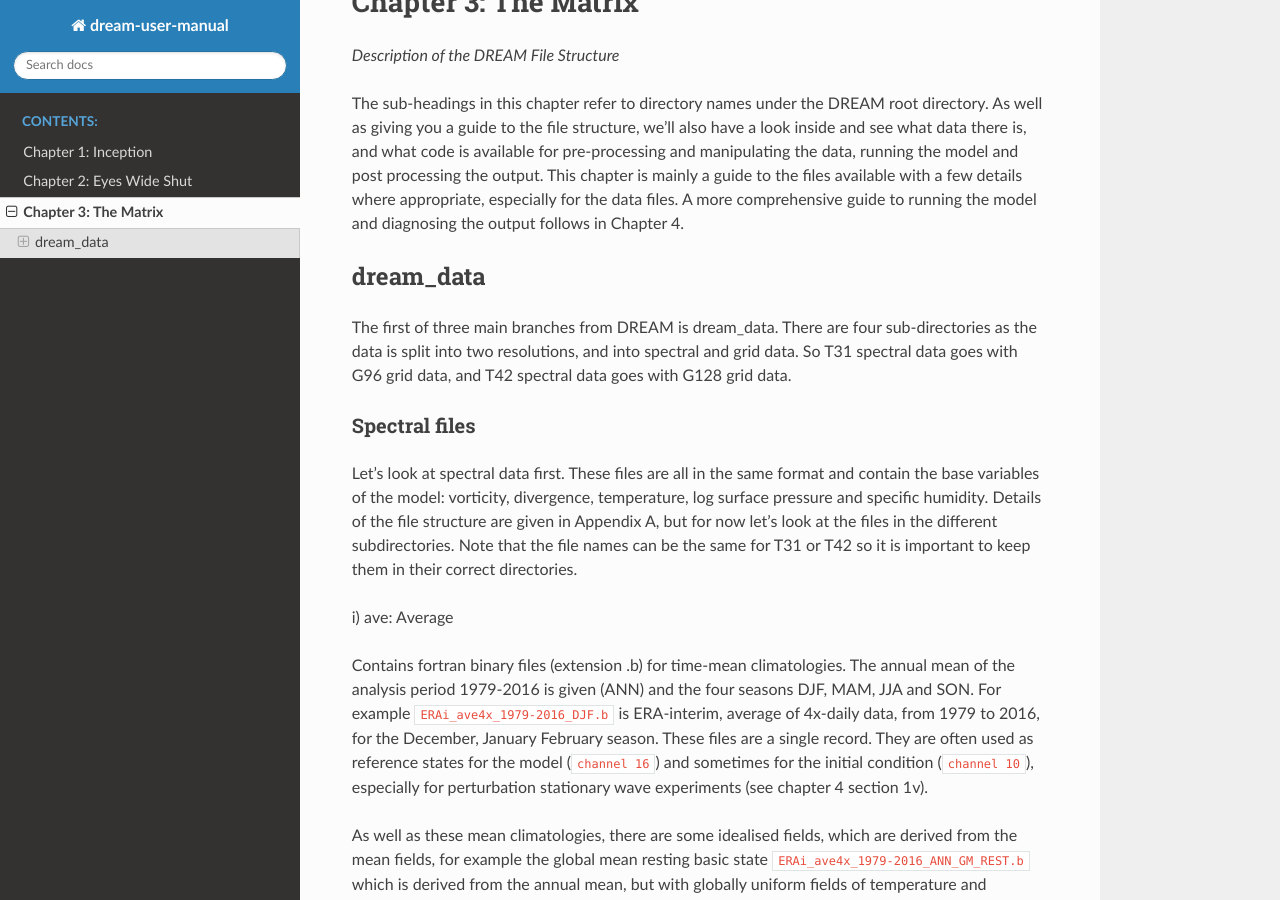
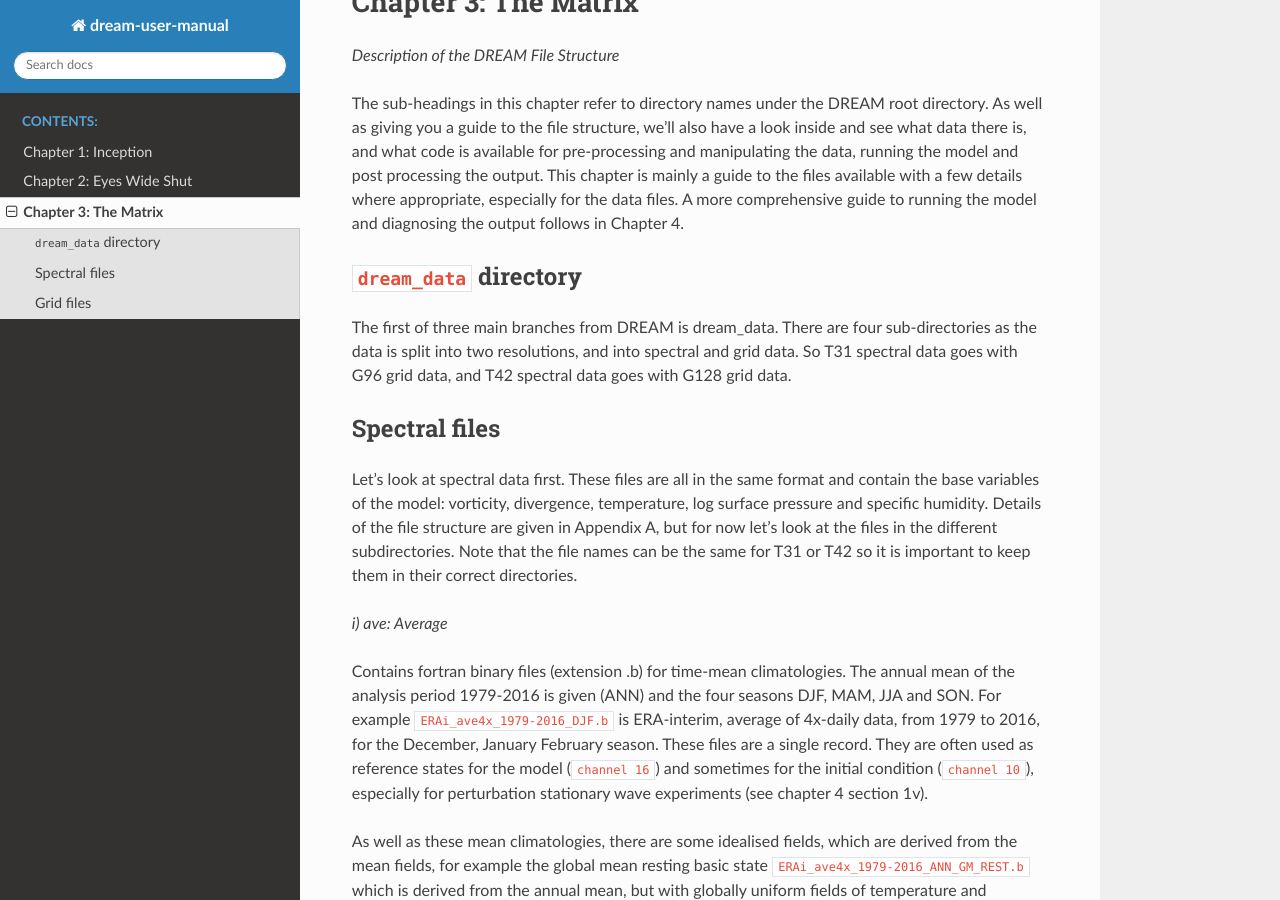
Before and after one commit to dream-gcm/usermanual, a Sphinx documentation site: the page built from source/Chapter3.md, in a window 1280 px wide and 900 px high, scrolled down 364 px. Built offline with Sphinx 7.4.7 and the Read the Docs theme 2.0.0, drawn with Linux system fonts in a browser that asks for light colours; pages that are not in the unit, such as notebooks, are missing from menus.

Commit message:
SLX: chapter3 fix

```diff
--- a/source/Chapter3.md
+++ b/source/Chapter3.md
@@ -6,14 +6,14 @@ _Description of the DREAM File Structure_
 The sub-headings in this chapter refer to directory names under the DREAM root directory. As well as giving you a guide to the file structure, we’ll also have a look inside and see what data there is, and what code is available for pre-processing and manipulating the data, running the model and post processing the output. This chapter is mainly a guide to the files available with a few details where appropriate, especially for the data files. A more comprehensive guide to running the model and diagnosing the output follows in Chapter 4.
 
 
-## dream_data
+## `dream_data` directory
 The first of three main branches from DREAM is dream_data. There are four sub-directories as the data is split into two resolutions, and into spectral and grid data. So T31 spectral data goes with G96 grid data, and T42 spectral data goes with G128 grid data.
 
 
-### Spectral files
+## Spectral files
 Let's look at spectral data first. These files are all in the same format and contain the base variables of the model: vorticity, divergence, temperature, log surface pressure and specific humidity. Details of the file structure are given in Appendix A, but for now let’s look at the files in the different subdirectories. Note that the file names can be the same for T31 or T42 so it is important to keep them in their correct directories.
 
-i) ave: Average
+_i) ave: Average_
 
 Contains fortran binary files (extension .b) for time-mean climatologies. The annual mean of the analysis period 1979-2016 is given (ANN) and the four seasons DJF, MAM, JJA and SON. For example  `ERAi_ave4x_1979-2016_DJF.b`
  is ERA-interim, average of 4x-daily data, from 1979 to 2016, for the December, January February season.
@@ -26,12 +26,12 @@ which is derived from the annual mean, but with globally uniform fields of tempe
 Another example `ERAi_ave4x_1979-2016_DJF_ZM.b` is the time-mean zonal mean from DJF and `ERAi_ave4x_1979-2016_DJF_ZM_SYM.b`
 is the same but symmetrical about the equator. The code to create these files is outlined in the next section.
 
-ii) cyc: Cycle
+_ii) cyc: Cycle_
 
 `ERAi_cyc4x_1979-2016_RM41.b` contains the mean annual cycle over the analysis period.
 This file is 4x daily data over one model year of 365.25 days. So it has 1461 records. It is based on a simple mean by calendar date which has then been smoothed with a 10-day running mean (RM41 for 41-point running mean).
 
-iii) fan: Forcing Anomaly
+_iii) fan: Forcing Anomaly_
 
 Still in the same data format, but these files are actually tendencies rather than states. They are mostly idealised heating fields but can be used to add a perturbation forcing to any model variable, read into `channel 15`. They are usually just one record for a time independent perturbation but they can also be a sequence. So for example `CPac_EQ180E_40x15_Deep_2dpd_fan.b`.
 
@@ -39,13 +39,13 @@ Is a Central Pacific heating anomaly centred at the equator and 180 degrees long
 
 `_fan` files can be more sophisticated, with for example a canonical MJO sequence. The model can be set to read sequential records at a user-defined rate. When the model reaches the end of the file it will return to the beginning for a cyclic perturbation.
 
-iv) fbs: Forcing the Basic State
+_iv) fbs: Forcing the Basic State_
 
 These are single-record files that contain tendency information in the standard spectral format. They are read into the `channel 13` to provide the basic forcing for the model. If an _fbs file is chosen to force the model it should be used in conjunction with the correct initial condition, which corresponds to the desired basic state.  This is because an _fbs file contains exactly the value required to cancel the tendency that the unforced model would have if it were integrated one timestep forward from that basic state. So if the basic state is used as an initial condition in conjunction with its _fbs file, there will be no development in the model. It will step forward in time and its state will remain the same as its initial condition. So if you read  `fbs/ERAi_ave4x_1979-2016_DJF_fbs.b` into `channel 13`, and use  `ave/ERAi_ave4x_1979-2016_DJF.b` in `channel 10` and `channel 16`, the model will just sit on that state until rounding errors grow to finite amplitude through instability (this usually takes a few hundred days).
 
 Of course this configuration is intended for use in experiments where there is a perturbation either to the forcing ( a `_fan` file) or to the initial condition. More on this in Chapter 4 section 4i.
 
-v) fcm: Forcing a Circulation Model
+_v) fcm: Forcing a Circulation Model_
 
 This is technically the same as the _fbs file described above, but it will not maintain any basic state. If you read an `_fcm` file into `channel 13`, the model will develop regardless of the initial condition you choose in `channel 10`. But note that it is still important to use the correct associated reference state in channel 16.
 
@@ -53,11 +53,11 @@ This is the simple GCM forcing, which can be used for long runs or forecasts to
 
 Most of the files in this directory are single record files, designated ave4x, but there is one that is designated `cyc4x`, which has 1461 records. This is the annual cycle forcing described in Chapter 4 section 1iii. If the annual forcing cycle is chosen, then the reference state must be the mean annual cycle. The model will read forcing and reference data sequentially every six hours and return to the beginning of the year at the end of the files.
 
-vi) inst: Instantaneous data snapshots
+_vi) inst: Instantaneous data snapshots_
 
 Useful as initial conditions to get the model started in a realistic way, or to throw some multi-scale noise at an idealised simulation to break symmetry. These are single record data files where the date is specified.
 
-vii) seq: Sequence
+_vii) seq: Sequence_
 
 These are multiple record data files that can be used directly for pre-processing, for calculating model forcing functions, for nudging, or for ensemble initial conditions. For example `ERAi_seq4x_1979-2016_ANN.b` contains the entire dataset from 01/01/1979 to 31/12/2016: 55520 records.
 This has been split into datasets with sequential discontinuous chunks for the four seasons: `ERAi_seq4x_1979-2016_DJF.b`, etc.
@@ -66,5 +66,5 @@ There are also sequences for a given date: `ERAi_seq_1979-2016_01_01.b` contains
 is actually output from a long perpetual DJF integration of DREAM, sampled once every 28 days. So there are 120 records of independent data sampled from the model’s own climate: useful for drift-free idealised ensemble work.
 
 
-### Grid files
+## Grid files
 The only essential grid file the model needs is the land-sea mask, `LSmask_G96.b` for T31 and `LSmask_G128.b` for T42. Apart from that the most important grid-based input to the model is the SST data. Single record climatologies are given for the four seasons, and a monthly climatology is also provided in a 12-record file. These climatologies are used in conjunction with either realistic or idealised SST anomalies to calculate the associated atmospheric heating anomaly. This is still  subject of research.
```
